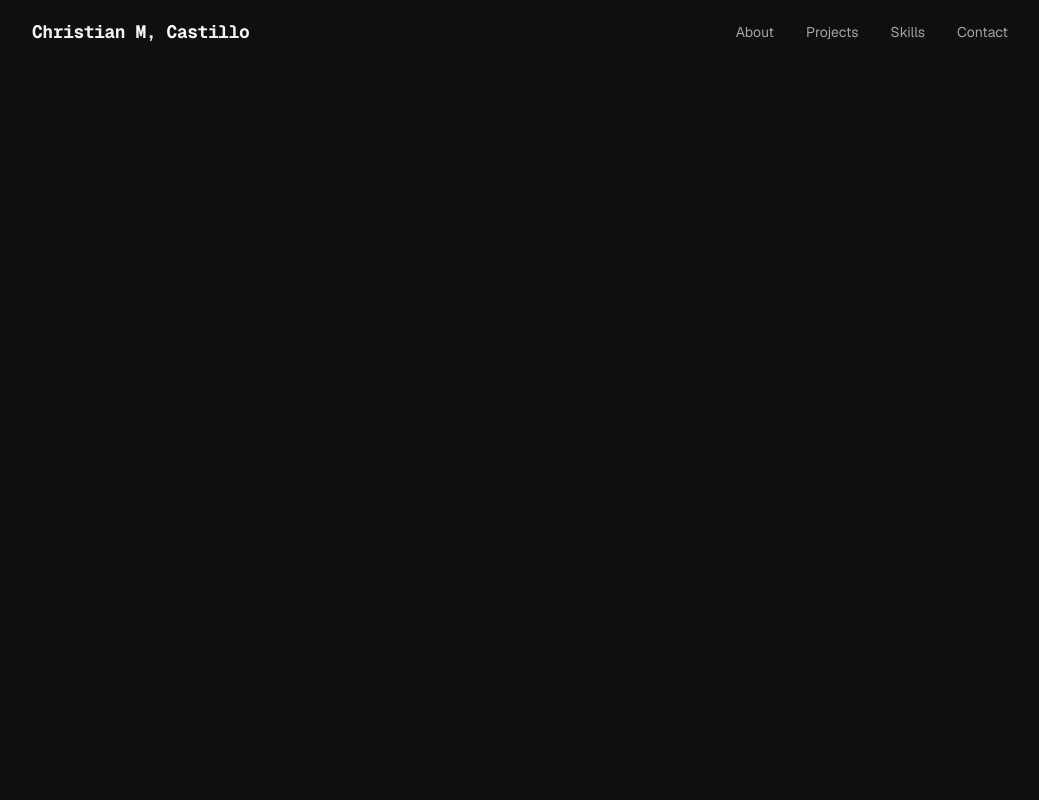
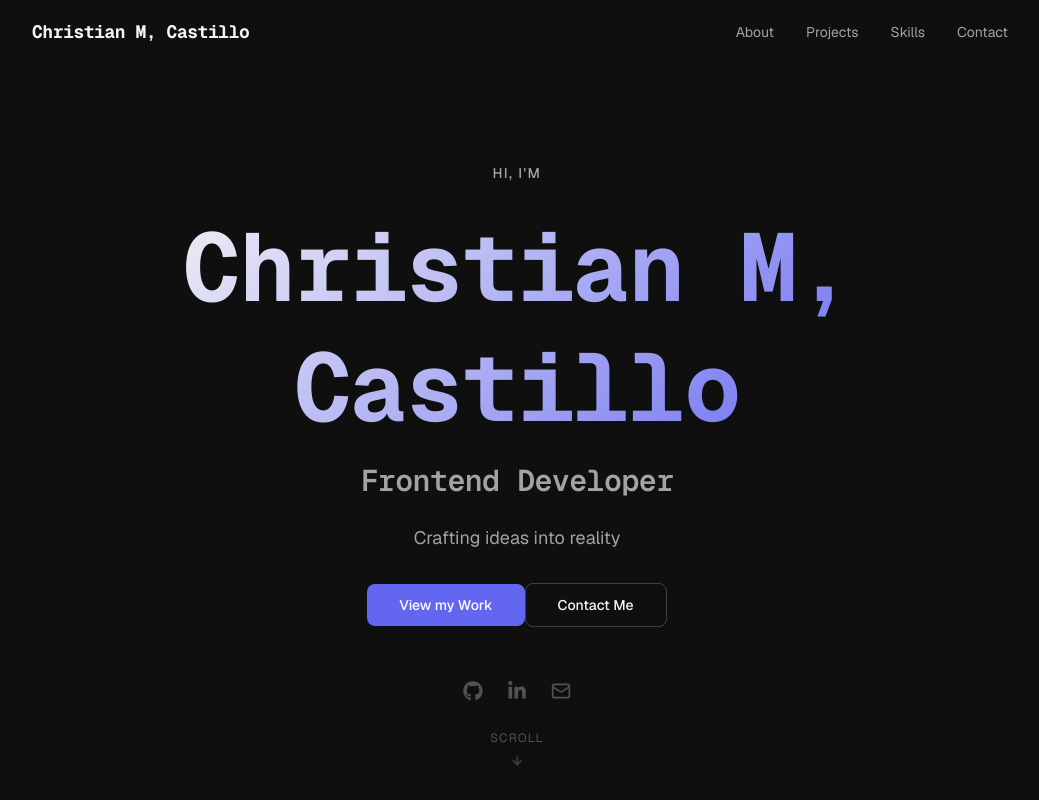
Before and after one commit to chriscstll/chriscstll, a Next.js app: page / in a window 1280 px wide. Shown: the whole page, without its empty margins (120-1159 px from the left). Built offline with nearby package versions, Linux system fonts and the light colour scheme.

Commit message:
hero section added but need some improvement

```diff
--- a/components/sections/Hero.tsx
+++ b/components/sections/Hero.tsx
@@ -1,3 +1,65 @@
+'use client';
+
+import { ArrowDown, Mail } from 'lucide-react';
+import { FaGithub, FaLinkedinIn } from 'react-icons/fa6';
+import { hero, contact } from "@/data/portfolio";
+
 export default function Hero() {
-  return <section id="hero"></section>;
+  return (
+    <section id="hero"
+              className='relative min-h-svh flex flex-col items-center justify-center px-6 pt-14 md:pt-16'>
+                <div aria-hidden='true'
+                className='absolute inset-0 pointer-events-none'
+                style={{
+                  background:'radial-gradient(ellipse 100% 60% at 50% 40%, var(--color-accent-subtle), transparent)',
+                }}/>
+
+              <div className='relative z-10 w-full max-w-3xl flex flex-col items-center text-center'>
+                <p className='text-xs md:text-sm font-medium tracking-widest uppercase text-foreground-muted mb-4 md:mb-6'>
+                  {hero.greeting}
+                </p>
+                <h1 className='gradient-text font-heading font-bold leading-tight text-5xl sm:text-6xl md:text-7xl lg:text-8xl mb-3 md:mb-4'>
+                  {hero.name}
+                </h1>
+                <h2 className='text-lg sm:text-2xl lg:text-3xl font-semibold text-foreground-muted mb-4 md:mb-6'>
+                  {hero.title}
+                </h2>
+                <p className='text-sm md:text-base lg:text-lg leading-relaxed text-foreground-muted max-w-md md:max-w-xl mb-8 md:mb-10'>
+                  {hero.tagline}
+                </p>
+
+                <div className='flrx flex-col sm:flex-row gap-3 w-full sm:w-auto mb-12 md:mb-16'>
+                  <a href={hero.cta.primary.href}
+                          className='w-full sm:w-auto px-8 py-3 rounded-lg font-medium text-sm text-white text-center transition-colors duration-200 bg-accent hover:bg-accent-hover'>
+                    {hero.cta.primary.label}
+                  </a>
+                  <a href={hero.cta.secondary.href}
+                          className='w-full sm:w-auto px-8 py-3 rounded-lg font-medium text-sm text-foreground text-center transition-colors duration-200 border border-border-hover hover:border-accent hover:text-accent'>
+                    {hero.cta.secondary.label}
+                  </a>
+                </div>
+
+                <div className='flex items-center gap-6'>
+                  <a href={contact.github}
+                      target='_blank' rel='noopener noreferrer' aria-label='GitHub Profile' className='text-foreground-subtle hover:text-foreground transition-colors duration-200'>
+                        <FaGithub size={20}/>
+                  </a>
+                  <a href={contact.linkedin}
+                      target='_blank' rel='noopener noreferrer' aria-label='LinkedinIn Profile' className='text-foreground-subtle hover:text-foreground transition-colors duration-200'>
+                        <FaLinkedinIn size={20}/>
+                  </a>
+                  <a href={`mailto:${contact.email}`}
+                      aria-label='Send email' className='text-foreground-subtle hover:text-foreground transition-colors duration-200'>
+                        <Mail size={20} />
+                  </a>
+                </div>
+              </div>
+
+              <div className="absolute bottom-6 md:bottom-8 left-1/2 -translate-x-1/2 flex flex-col items-center gap-2 text-foreground-subtle">
+                <span className="text-xs tracking-widest uppercase">Scroll</span>
+                  <ArrowDown size={14} className="animate-bounce" />
+              </div>
+
+    </section>
+  );
 }
--- a/package.json
+++ b/package.json
@@ -13,7 +13,8 @@
     "lucide-react": "^1.47.0",
     "next": "16.3.5",
     "react": "19.2.8",
-    "react-dom": "19.2.8"
+    "react-dom": "19.2.8",
+    "react-icons": "^5.7.0"
   },
   "devDependencies": {
     "@tailwindcss/postcss": "^4",
```
Also changed, not shown: 1 other file (tests, documents, lock files or other folders).
